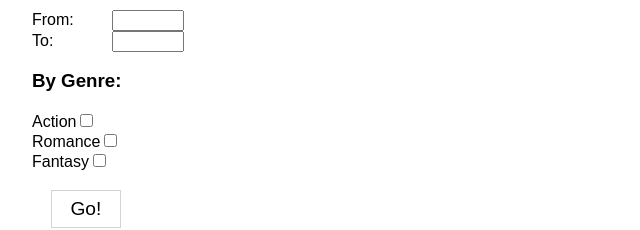
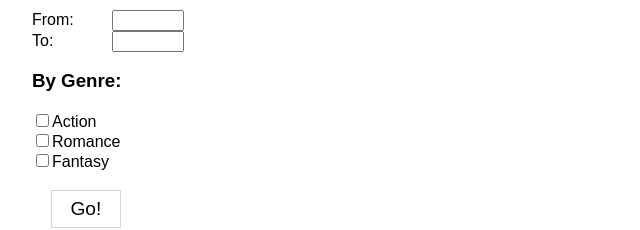
Before and after one commit to gfed53/react-redux-movies, a React (Create React App) app: page / in a window 1280 px wide. Shown: the part 143-373 px from the top of the page, without its empty margins (0-640 px from the left). Built offline with nearby package versions, Linux system fonts and the light colour scheme.

Commit message:
Added CheckboxGroup component - using it for list of genres. Minor style tweaks.

```diff
--- /dev/null
+++ b/src/components/CheckboxGroup.css
@@ -0,0 +1,3 @@
+.checkbox-group-item {
+  display: block;
+}
--- /dev/null
+++ b/src/components/CheckboxGroup.jsx
@@ -0,0 +1,56 @@
+// https://github.com/erikras/redux-form/issues/1037, user:kmsheng
+
+import React, {Component} from 'react';
+import {Field} from "redux-form";
+import PropTypes from 'prop-types';
+
+import './CheckboxGroup.css';
+
+export default class CheckboxGroup extends Component {
+
+  static propTypes = {
+    options: PropTypes.arrayOf(PropTypes.shape({
+      label: PropTypes.string.isRequired,
+      value: PropTypes.any.isRequired
+    })).isRequired
+  };
+
+  field = ({input, meta, options}) => {
+
+    const {name, onChange} = input;
+    const {touched, error} = meta;
+    const inputValue = input.value;
+
+    const checkboxes = options.map(({label, value}, index) => {
+
+      const handleChange = (event) => {
+        const arr = [...inputValue];
+        if (event.target.checked) {
+          arr.push(value);
+        }
+        else {
+          arr.splice(arr.indexOf(value), 1);
+        }
+        return onChange(arr);
+      };
+      const checked = inputValue.includes(value);
+      return (
+        <label className="checkbox-group-item" key={`checkbox-${index}`}>
+          <input type="checkbox" name={`${name}[${index}]`} value={value} checked={checked} onChange={handleChange} />
+          <span>{label}</span>
+        </label>
+      );
+    });
+
+    return (
+      <div>
+        <div>{checkboxes}</div>
+        {touched && error && <p className="error">{error}</p>}
+      </div>
+    );
+  };
+
+  render() {
+    return <Field {...this.props} type="checkbox" component={this.field} />;
+  }
+}
--- a/src/components/SearchForm.jsx
+++ b/src/components/SearchForm.jsx
@@ -1,11 +1,17 @@
 import React from 'react';
 import { Field, reduxForm } from 'redux-form';
+
+import CheckboxGroup from './CheckboxGroup.jsx';
 
 import './SearchForm.css';
 
 export const SearchForm = props => {
   const { handleSubmit, genres } = props;
   const yearNow = new Date().getFullYear();
+  const genreOptions = genres.map(genre => ({
+    value: genre.id,
+    label: genre.name
+  }));
 
   return (
     <form onSubmit={handleSubmit}>
@@ -22,13 +28,7 @@ export const SearchForm = props => {
       </div>
       <div className="genres-container">
         <h3>By Genre:</h3>
-        {genres.map((genre) => (
-          <div key={genre.id} className="genre">
-            <label htmlFor={genre.name}>{genre.name}</label>
-            <Field name="genres" component="input" type="checkbox" value={genre.id} />
-          </div>
-        ))}
-
+        <CheckboxGroup name="genres" options={genreOptions} />
       </div>
       <button className="btn btn-submit" type="submit">Go!</button>
     </form>
```
